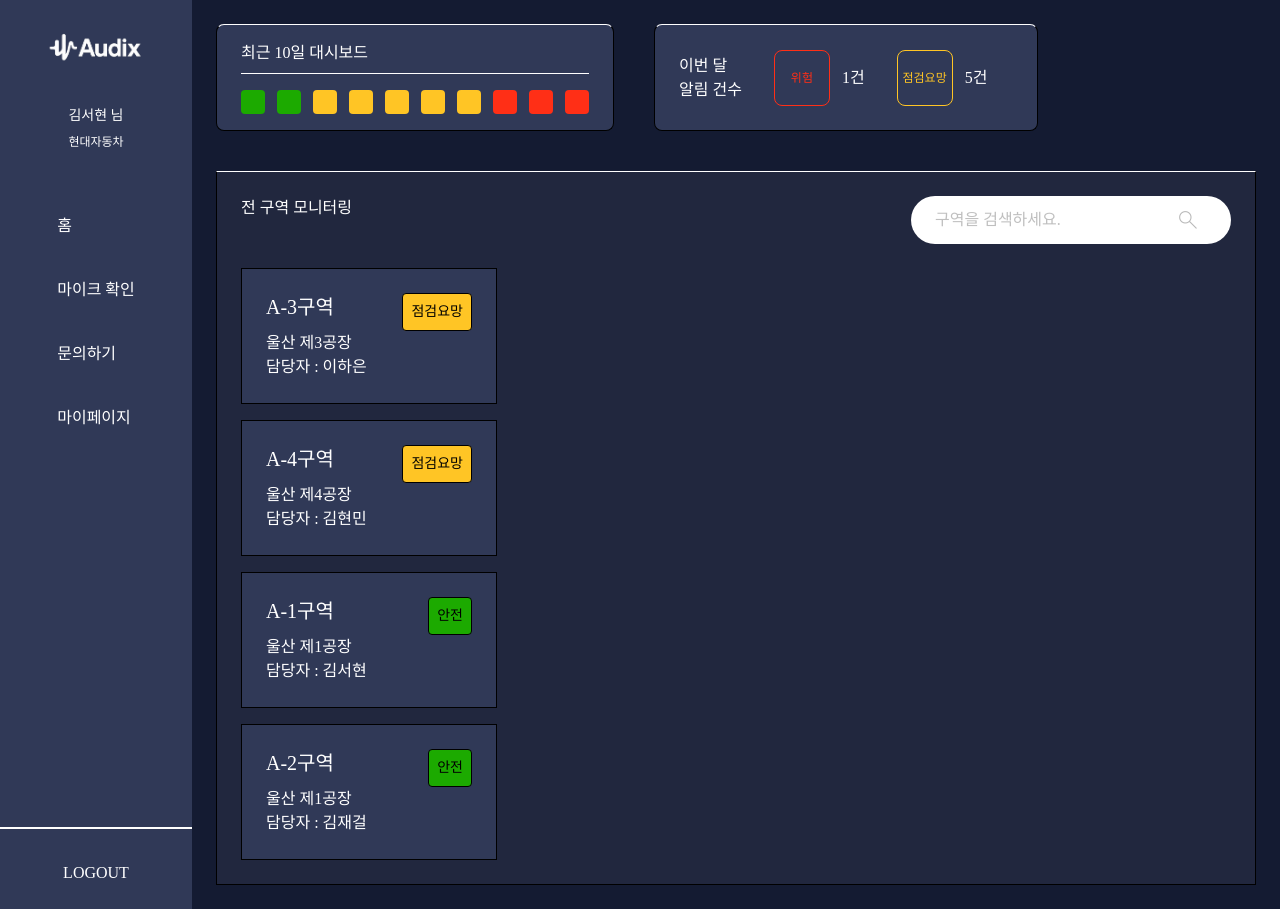
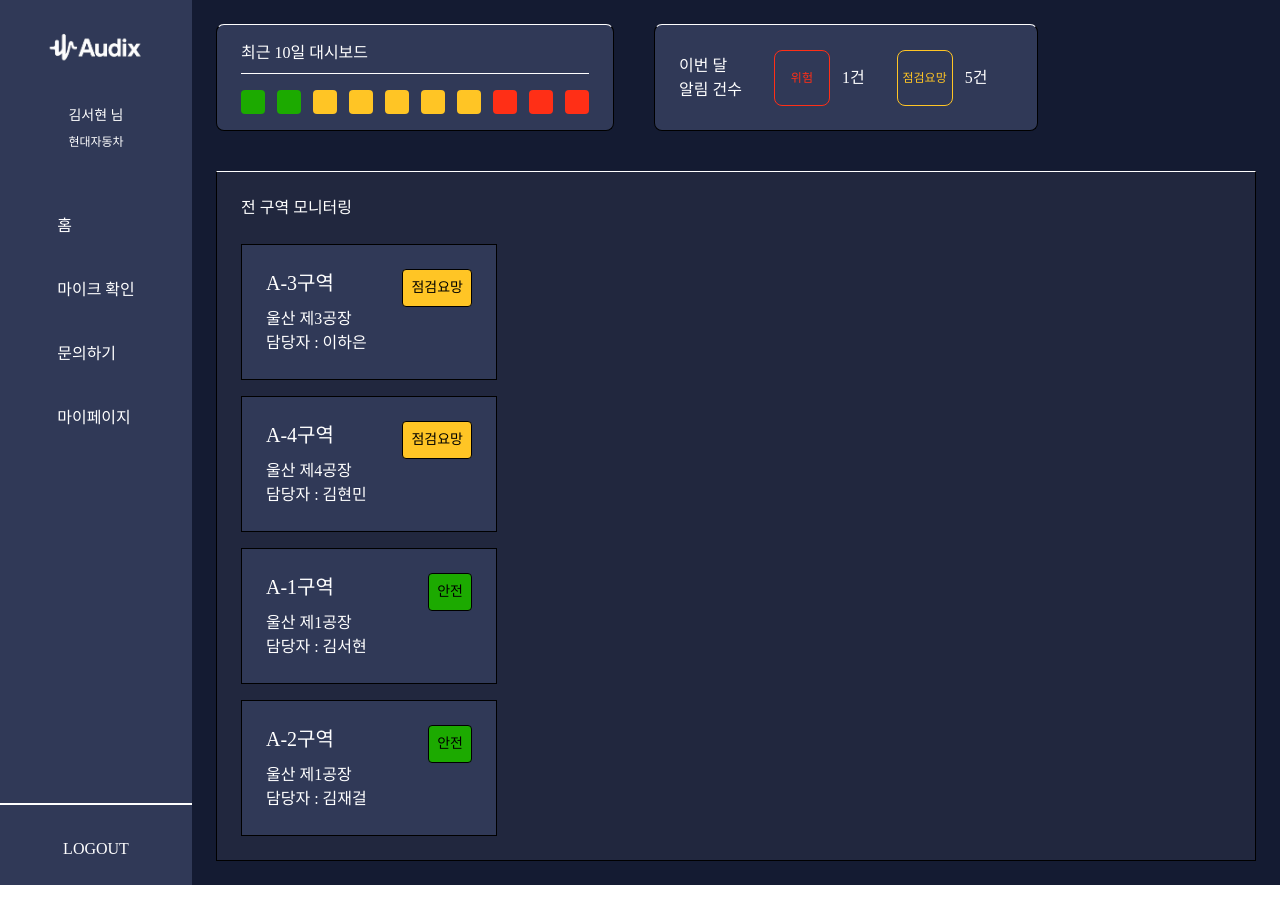
Before and after one commit to seohyeon0219/Audix-Web-FE, a Next.js app: page /area in a window 1280 px wide. After the commit the page ends 885 px from the top, so only its background shows below. Built offline with nearby package versions, Linux system fonts and the light colour scheme.

Commit message:
Feat: 검색창 기능 제거

```diff
--- a/src/app/area/page.tsx
+++ b/src/app/area/page.tsx
@@ -15,13 +15,9 @@ export default function AreaPage() {
             </div>
             {/* 아랫 부분 (전 구역 모니터링) */}
             <div className="flex-1 bg-main-500 p-6 border border-t-white">
-                {/* 전 구역 모니터링 + 서치 바 */}
-                <div className="flex justify-between mb-6">
+                {/* 전 구역 모니터링 */}
+                <div className="mb-6">
                     <h1 className="text-white">전 구역 모니터링</h1>
-                    <SearchBar
-                        placeholder="구역을 검색하세요."
-                        iconname="search"
-                    />
                 </div>
                 {/* 구역 카드 리스트 */}
                 <AreaList />
```
